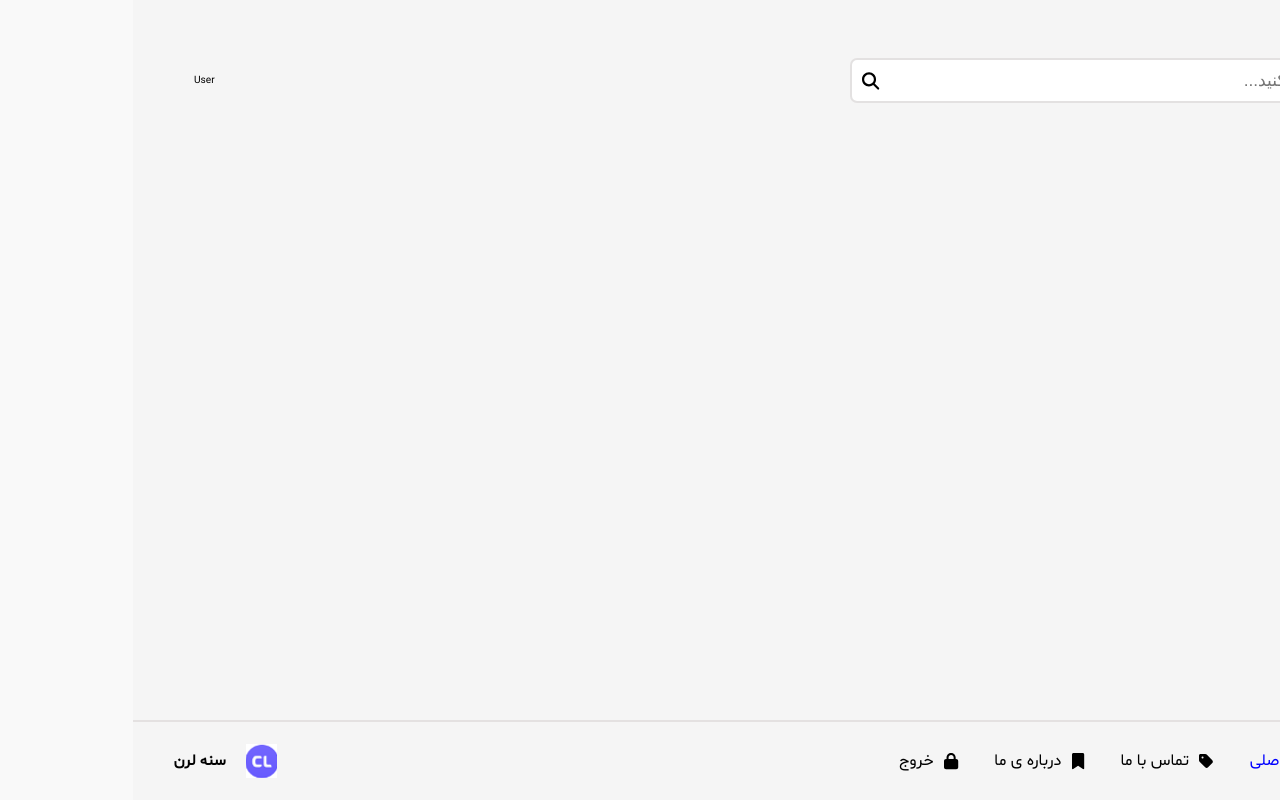
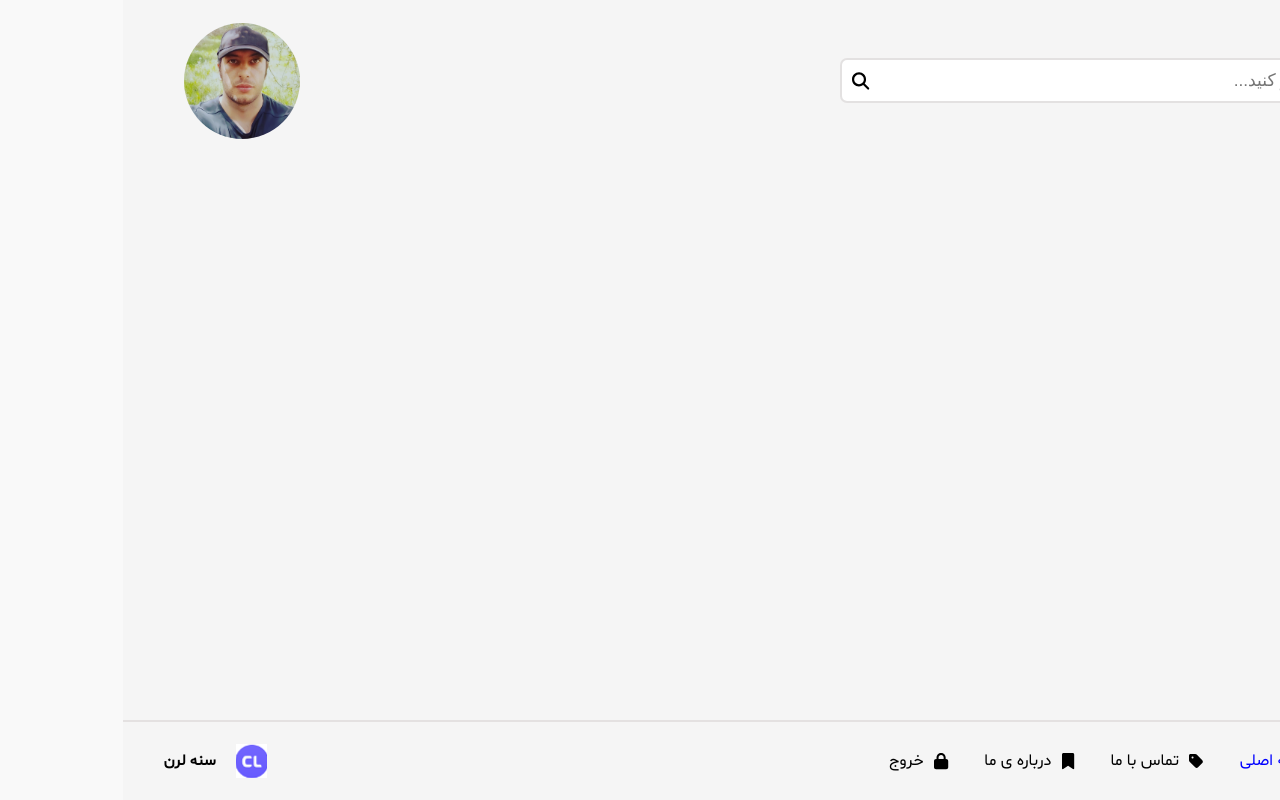
Before and after one commit to kaywanmohebjalali/Cms, a Next.js app: page / in a window 1280 px wide. Built offline with nearby package versions, Linux system fonts and the light colour scheme.

Commit message:
create navbar

```diff
--- a/components/modules/user/User.tsx
+++ b/components/modules/user/User.tsx
@@ -2,7 +2,9 @@ import React from 'react'
 
 const User = () => {
   return (
-    <div>User</div>
+    <section className='user'>
+        <img className='img-user' src="./images/avatar/user.jpg" alt="" />
+    </section>
   )
 }
 
--- a/styles/Navbar.module.scss
+++ b/styles/Navbar.module.scss
@@ -1,8 +1,15 @@
 .navbar{
-//   background-color: aqua;
+
   height: 10vh;
   display: flex;
   align-items: center;
   justify-content: space-between;
   padding: 0 2rem;
+
+
+  @media screen and (max-width:500px) {
+      padding: 0 ;
+
+  }
+
 }
--- a/styles/globals.scss
+++ b/styles/globals.scss
@@ -184,6 +184,10 @@ body {
   width: 70%;
 }
 
+@media screen and (max-width:400px) {
+  width: 75%;
+}
+
 
 }
 
@@ -194,6 +198,13 @@ body {
   font-size: 1.7rem;
   width: 90%;
   color: var(--color-gray);
+  @media screen and (max-width:600px) {
+    font-size: 1.2rem;
+  }
+
+  @media screen and (max-width:400px) {
+    padding:0.8rem 1.5rem;
+  }
 }
 
 .search-icon{
@@ -203,7 +214,42 @@ left: 10px;
 top: 50%;
 transform: translateY(-50%);
 cursor: pointer;
+
+@media screen and (max-width:400px) {
+  font-size: 1.4rem !important;
+}
 }
 .search-icon:hover{
   color: var(--color-third);
 }
+
+
+.user{
+
+  width: 20%;
+  height: auto;
+  margin-right: auto;
+
+  display: flex;
+  justify-content: flex-end;
+
+  @media screen and (max-width:600px) {
+    width: 15%;
+  }
+
+}
+
+.img-user{
+
+  width: 50%;
+  height: auto;
+  border-radius: 100%;
+
+  @media screen and (max-width:600px) {
+    width: 70%;
+  }
+
+  @media screen and (max-width:400px) {
+    width: 100%;
+  }
+}
```
Also changed, not shown: public/images/avatar/avatar.png (deleted), public/images/avatar/user.jpg (added).
